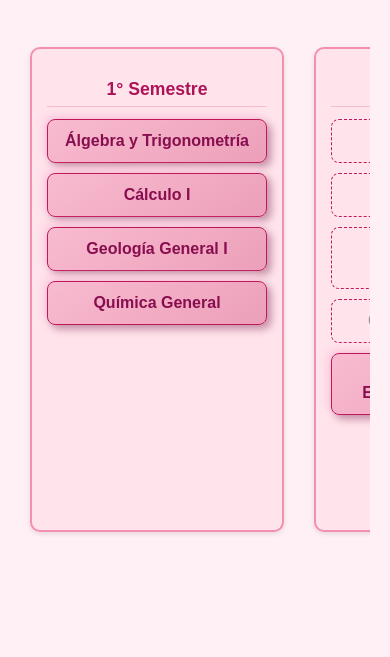
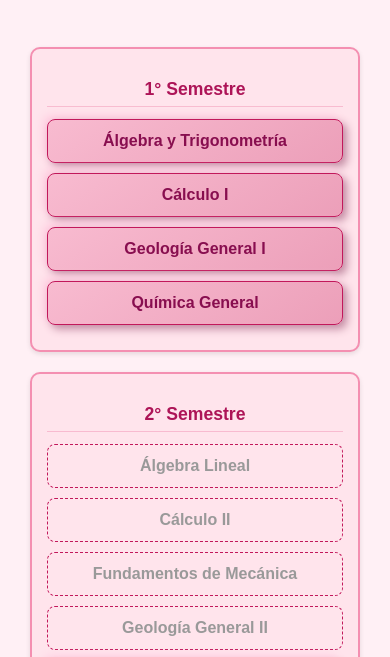
Before and after one commit to rrroxio/Malla-Curricular-Geolog-a-UdeC, a plain HTML site: page index.html in a window 390 px wide. Shown: the part 140-797 px from the top of the page. Drawn offline with Linux system fonts and the light colour scheme.

Commit message:
estilos.css

```diff
--- a/estilos.css
+++ b/estilos.css
@@ -3,6 +3,7 @@ body {
   background-color: #fff0f5;
   margin: 0;
   padding: 20px;
+  overflow-x: hidden; /* Evita scroll horizontal en toda la página */
 }
 
 h1 {
@@ -14,20 +15,21 @@ h1 {
 }
 
 .malla-grid {
-  display: flex;
-  gap: 30px;
-  overflow-x: auto;
+  display: grid;
+  grid-template-columns: repeat(auto-fill, minmax(240px, 1fr));
+  gap: 20px;
   padding: 10px;
-  justify-content: flex-start;
+  width: 100%;
+  box-sizing: border-box;
 }
 
 .semestre {
-  min-width: 220px;
   background-color: #ffe4ec;
   border: 2px solid #f48fb1;
   border-radius: 10px;
   padding: 15px;
   box-shadow: 0 2px 5px rgba(0, 0, 0, 0.1);
+  break-inside: avoid; /* Evita que se parta entre columnas */
 }
 
 .semestre h2 {
@@ -49,7 +51,6 @@ h1 {
   cursor: pointer;
   color: #880e4f;
   font-weight: 600;
-  /* Sombra para efecto 3D */
   box-shadow: 4px 4px 8px #c28aa2, -4px -4px 8px #ffcee1;
   transition: all 0.3s ease;
   user-select: none;
@@ -84,3 +85,16 @@ h1 {
   font-style: italic;
   box-shadow: 4px 4px 8px #8a69a2, -4px -4px 8px #c6aee1;
 }
+
+/* Media queries para ajustes responsivos */
+@media (max-width: 768px) {
+  .malla-grid {
+    grid-template-columns: repeat(auto-fill, minmax(200px, 1fr));
+  }
+}
+
+@media (max-width: 480px) {
+  .malla-grid {
+    grid-template-columns: 1fr;
+  }
+}
```
